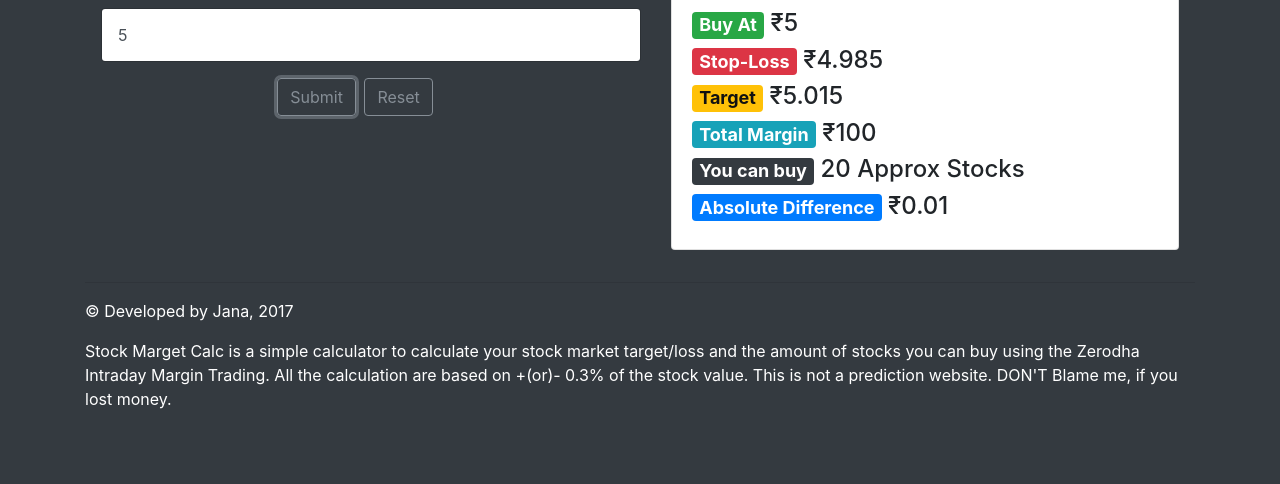
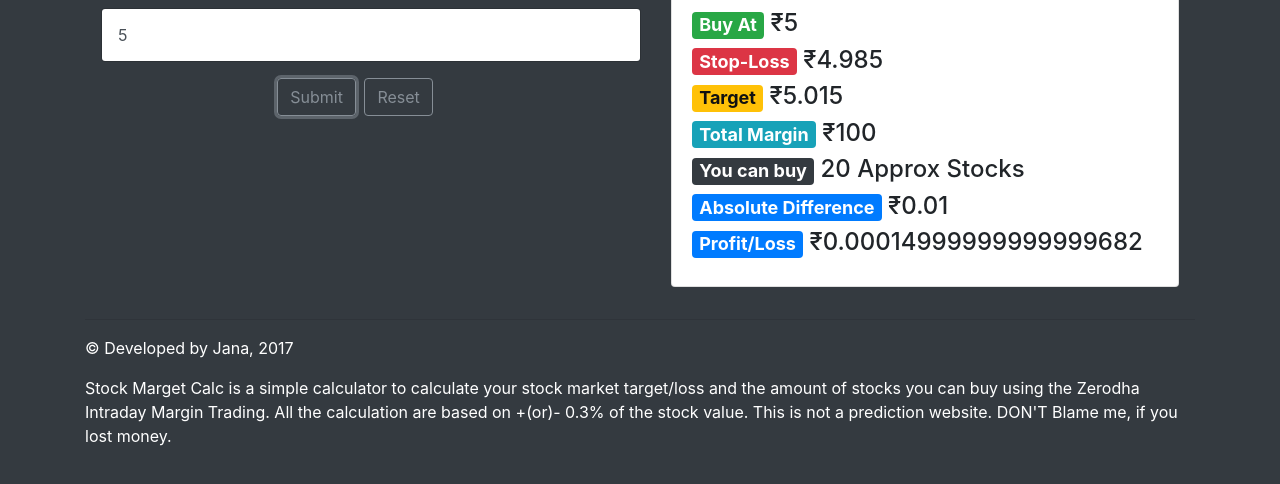
Before and after one commit to jana7418/stockmarket, a plain HTML site: page index.html in a window 1280 px wide. Both pictures are taken after typing "5", "5" into the empty fields and a click on the button "Submit". Shown: the part 158-642 px from the top of the page. Drawn offline with nearby package versions, Linux system fonts and the light colour scheme.

Commit message:
New Version

```diff
--- a/index.html
+++ b/index.html
@@ -43,7 +43,8 @@
               <h4><span class="badge badge-info">Total Margin</span> <span id=multiplier>...</span></h4>
               <h4><span class="badge badge-dark">You can buy</span> <span id=canBuy>...</span></h4>
               <h4><span class="badge badge-primary">Absolute Difference</span> <span id=difference>...</span></h4>
-             </div>
+              <h4><span class="badge badge-primary">Profit/Loss</span> <span id=profitLoss>...</span></h4>
+            </div>
           </div>
 
         </div>
@@ -72,6 +73,9 @@ function stock(){
   document.getElementById('canBuy').innerHTML = parseInt(canBuy) + ' Approx Stocks' ;
   var difference = target-buyValue;
   document.getElementById('difference').innerHTML = '&#8377;' + parseFloat(difference).toFixed(2);
+  var profitLoss = parseFloat(difference).toFixed(2)*difference;
+  document.getElementById('profitLoss').innerHTML = '&#8377;' + profitLoss;
+
 
 };
 
@@ -82,6 +86,7 @@ function fileClear(){
   document.getElementById('multiplier').innerHTML = '...';
   document.getElementById('canBuy').innerHTML = '...';
   document.getElementById('difference').innerHTML = '...';
+  document.getElementById('profitLoss').innerHTML = '...';
 }
 
 </script>
```
